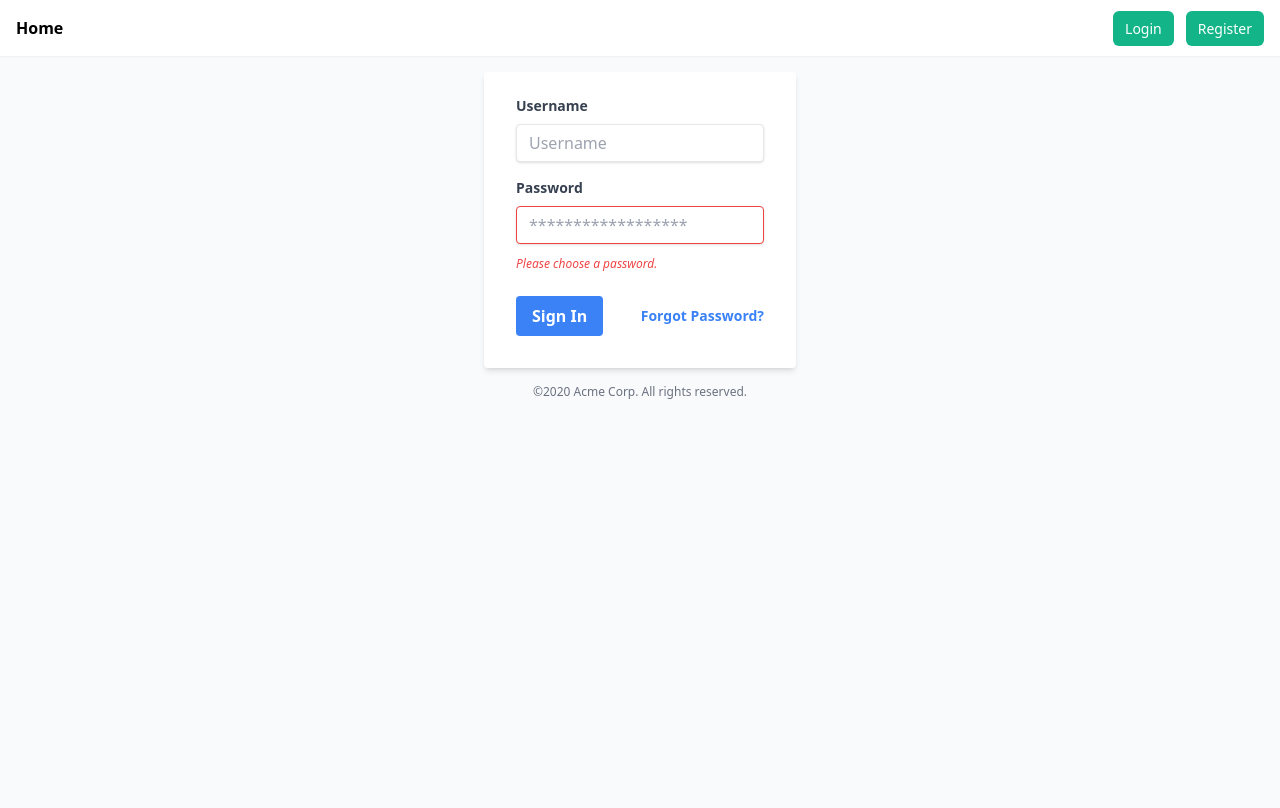
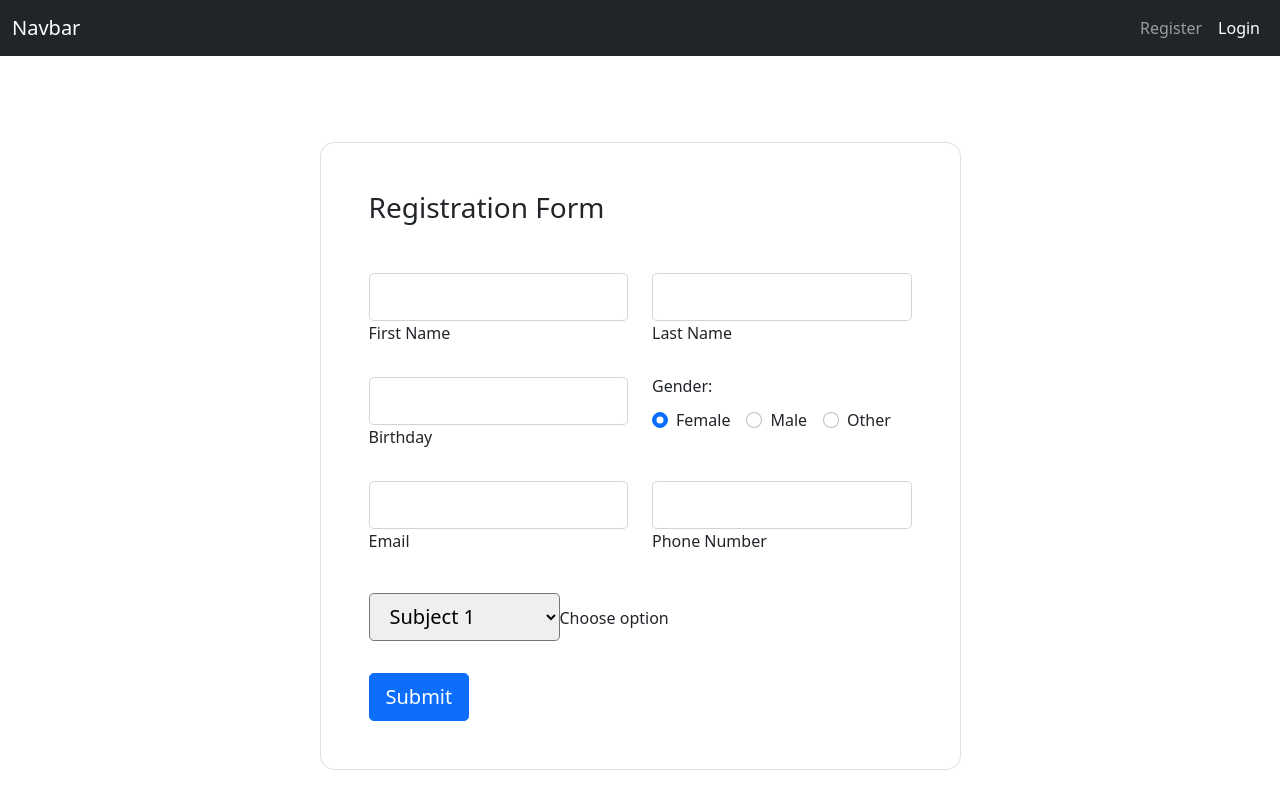
Before and after one commit to seriousTom/dividends_calculator_front, a Nuxt app: page /login in a window 1280 px wide. Shown: the top 808 px of the page. Built offline with nearby package versions, Linux system fonts and the light colour scheme.

Commit message:
registration

```diff
--- a/assets/css/tailwind.css
+++ /dev/null
@@ -1,17 +0,0 @@
-@tailwind base;
-@tailwind components;
-@tailwind utilities;
-
-body {
-    @apply bg-gray-50;
-}
-
-@layer components {
-    .btn {
-        @apply bg-[#12b488] text-white px-3 py-2 rounded-md text-sm text-white;
-    }
-
-    .row {
-        @apply flex;
-    }
-}
--- /dev/null
+++ b/components/Form/Input.vue
@@ -0,0 +1,37 @@
+<template>
+  <div class="mb-3">
+    <label v-if="label" :for="label" class="form-label">{{ label }}</label>
+    <input :type="type" class="form-control" :id="label" :name="name" v-model="inputValue" @input="onInput" :placeholder="label">
+    <div v-if="hasServerValidationError(name, serverValidationErrors)" class="text-danger" v-html="getServerValidationError(name, serverValidationErrors)"></div>
+  </div>
+</template>
+<script setup>
+const {getServerValidationError, hasServerValidationError} = useHandleServerValidationErrors();
+
+const props = defineProps({
+  serverValidationErrors: {
+    type: Object,
+    required: false,
+  },
+  label: {
+    type: String,
+    required: false
+  },
+  name: {
+    type: String,
+    required: true
+  },
+  type: {
+    type: String,
+    required: false,
+    default: 'text'
+  }
+});
+
+const inputValue = ref('');
+const emit = defineEmits(['update:modelValue']);
+
+const onInput = () => {
+  emit('update:modelValue', inputValue.value);
+}
+</script>
--- /dev/null
+++ b/composables/useHandleServerValidationErrors.js
@@ -0,0 +1,42 @@
+export default () => {
+    const serverValidationErrors = ref({});
+
+    const refreshErrors = (error) => {
+        if (error.status == 422) {
+            serverValidationErrors.value = error.data.errors;
+            console.log(error.data.errors);
+        }
+    };
+
+    const clearErrors = () => {
+        serverValidationErrors.value = {};
+    };
+
+    const getServerValidationError = (fieldName, errors) => {
+        if(errors) {
+            serverValidationErrors.value = errors;
+        }
+        if (serverValidationErrors.value[fieldName]) {
+            return serverValidationErrors.value[fieldName][0];
+        }
+        return '';
+    }
+
+    const hasServerValidationError = (fieldName, errors) => {
+        if(errors) {
+            serverValidationErrors.value = errors;
+        }
+        if (serverValidationErrors.value[fieldName]) {
+            return true;
+        }
+        return false;
+    }
+
+    return {
+        serverValidationErrors,
+        refreshErrors,
+        clearErrors,
+        getServerValidationError,
+        hasServerValidationError
+    };
+}
--- a/layouts/guest.vue
+++ b/layouts/guest.vue
@@ -1,19 +1,23 @@
 <template>
-  <div>
-    <header class="shadow-sm bg-white">
-      <nav class="container mx-auto p-4 flex justify-between">
-        <NuxtLink to="/" class="font-bold">Home</NuxtLink>
-        <ul class="flex gap-4">
-          <li>
-            <NuxtLink to="/login" class="btn mr-3">Login</NuxtLink>
-            <NuxtLink to="/login" class="btn">Register</NuxtLink>
-          </li>
-        </ul>
-      </nav>
-    </header>
-
-    <div class="container mx-auto p-4">
-      <slot />
-    </div>
-  </div>
+  <header>
+    <nav class="navbar navbar-expand-lg navbar-dark bg-dark">
+      <div class="container-fluid">
+        <a class="navbar-brand" href="#">Navbar</a>
+        <button class="navbar-toggler" type="button" data-bs-toggle="collapse" data-bs-target="#navbarSupportedContent" aria-controls="navbarSupportedContent" aria-expanded="false" aria-label="Toggle navigation">
+          <span class="navbar-toggler-icon"></span>
+        </button>
+        <div class="collapse navbar-collapse" id="navbarSupportedContent">
+          <ul class="navbar-nav ms-auto mb-2 mb-lg-0">
+            <li class="nav-item">
+              <NuxtLink to="/register" class="nav-link" active-class="active">Register</NuxtLink>
+            </li>
+            <li class="nav-item">
+              <NuxtLink to="/login" class="nav-link" active-class="active">Login</NuxtLink>
+            </li>
+          </ul>
+        </div>
+      </div>
+    </nav>
+  </header>
+  <slot />
 </template>
--- a/package.json
+++ b/package.json
@@ -8,7 +8,6 @@
     "postinstall": "nuxt prepare"
   },
   "devDependencies": {
-    "@nuxtjs/tailwindcss": "^6.2.0",
     "nuxt": "3.0.0"
   }
 }
--- a/pages/index.vue
+++ b/pages/index.vue
@@ -4,6 +4,9 @@
   </div>
 </template>
 <script>
+definePageMeta({
+  layout: 'guest'
+});
 export default {
 
 }
--- a/pages/login.vue
+++ b/pages/login.vue
@@ -1,38 +1,113 @@
 <template>
-  <div class="flex items-center flex-col">
-    <form class="bg-white shadow-md rounded px-8 pt-6 pb-8 mb-4 w-1/4">
-      <div class="mb-4">
-        <label class="block text-gray-700 text-sm font-bold mb-2" for="username">
-          Username
-        </label>
-        <input class="shadow appearance-none border rounded w-full py-2 px-3 text-gray-700 leading-tight focus:outline-none focus:shadow-outline" id="username" type="text" placeholder="Username">
+  <section class="vh-100 gradient-custom">
+    <div class="container py-5 h-100">
+      <div class="row justify-content-center align-items-center h-100">
+        <div class="col-12 col-lg-9 col-xl-7">
+          <div class="card shadow-2-strong card-registration" style="border-radius: 15px;">
+            <div class="card-body p-4 p-md-5">
+              <h3 class="mb-4 pb-2 pb-md-0 mb-md-5">Registration Form</h3>
+              <form>
+
+                <div class="row">
+                  <div class="col-md-6 mb-4">
+
+                    <div class="form-outline">
+                      <input type="text" id="firstName" class="form-control form-control-lg" />
+                      <label class="form-label" for="firstName">First Name</label>
+                    </div>
+
+                  </div>
+                  <div class="col-md-6 mb-4">
+
+                    <div class="form-outline">
+                      <input type="text" id="lastName" class="form-control form-control-lg" />
+                      <label class="form-label" for="lastName">Last Name</label>
+                    </div>
+
+                  </div>
+                </div>
+
+                <div class="row">
+                  <div class="col-md-6 mb-4 d-flex align-items-center">
+
+                    <div class="form-outline datepicker w-100">
+                      <input type="text" class="form-control form-control-lg" id="birthdayDate" />
+                      <label for="birthdayDate" class="form-label">Birthday</label>
+                    </div>
+
+                  </div>
+                  <div class="col-md-6 mb-4">
+
+                    <h6 class="mb-2 pb-1">Gender: </h6>
+
+                    <div class="form-check form-check-inline">
+                      <input class="form-check-input" type="radio" name="inlineRadioOptions" id="femaleGender"
+                             value="option1" checked />
+                      <label class="form-check-label" for="femaleGender">Female</label>
+                    </div>
+
+                    <div class="form-check form-check-inline">
+                      <input class="form-check-input" type="radio" name="inlineRadioOptions" id="maleGender"
+                             value="option2" />
+                      <label class="form-check-label" for="maleGender">Male</label>
+                    </div>
+
+                    <div class="form-check form-check-inline">
+                      <input class="form-check-input" type="radio" name="inlineRadioOptions" id="otherGender"
+                             value="option3" />
+                      <label class="form-check-label" for="otherGender">Other</label>
+                    </div>
+
+                  </div>
+                </div>
+
+                <div class="row">
+                  <div class="col-md-6 mb-4 pb-2">
+
+                    <div class="form-outline">
+                      <input type="email" id="emailAddress" class="form-control form-control-lg" />
+                      <label class="form-label" for="emailAddress">Email</label>
+                    </div>
+
+                  </div>
+                  <div class="col-md-6 mb-4 pb-2">
+
+                    <div class="form-outline">
+                      <input type="tel" id="phoneNumber" class="form-control form-control-lg" />
+                      <label class="form-label" for="phoneNumber">Phone Number</label>
+                    </div>
+
+                  </div>
+                </div>
+
+                <div class="row">
+                  <div class="col-12">
+
+                    <select class="select form-control-lg">
+                      <option value="1" disabled>Choose option</option>
+                      <option value="2">Subject 1</option>
+                      <option value="3">Subject 2</option>
+                      <option value="4">Subject 3</option>
+                    </select>
+                    <label class="form-label select-label">Choose option</label>
+
+                  </div>
+                </div>
+
+                <div class="mt-4 pt-2">
+                  <input class="btn btn-primary btn-lg" type="submit" value="Submit" />
+                </div>
+
+              </form>
+            </div>
+          </div>
+        </div>
       </div>
-      <div class="mb-6">
-        <label class="block text-gray-700 text-sm font-bold mb-2" for="password">
-          Password
-        </label>
-        <input class="shadow appearance-none border border-red-500 rounded w-full py-2 px-3 text-gray-700 mb-3 leading-tight focus:outline-none focus:shadow-outline" id="password" type="password" placeholder="******************">
-        <p class="text-red-500 text-xs italic">Please choose a password.</p>
-      </div>
-      <div class="flex items-center justify-between">
-        <button class="bg-blue-500 hover:bg-blue-700 text-white font-bold py-2 px-4 rounded focus:outline-none focus:shadow-outline" type="button">
-          Sign In
-        </button>
-        <a class="inline-block align-baseline font-bold text-sm text-blue-500 hover:text-blue-800" href="#">
-          Forgot Password?
-        </a>
-      </div>
-    </form>
-    <p class="text-center text-gray-500 text-xs">
-      &copy;2020 Acme Corp. All rights reserved.
-    </p>
-  </div>
+    </div>
+  </section>
 </template>
 <script>
 definePageMeta({
   layout: 'guest'
 });
-export default {
-
-}
 </script>
--- /dev/null
+++ b/pages/register.vue
@@ -0,0 +1,58 @@
+<template>
+  <section>
+    <div class="container py-5">
+      <div class="row justify-content-center align-items-center">
+        <div class="col-12 col-lg-9 col-xl-7">
+          <div class="card">
+            <div class="card-body">
+              <h5 class="card-title">Register</h5>
+              <form method="post" @submit.prevent="submit">
+                <FormInput v-model="name" :serverValidationErrors="serverValidationErrors" :name="'name'" :label="'Name'"/>
+                <FormInput v-model="email" :serverValidationErrors="serverValidationErrors" :name="'email'" :label="'Email'" :type="'email'"/>
+                <FormInput v-model="password" :serverValidationErrors="serverValidationErrors" :name="'password'" :label="'Password'" :type="'password'"/>
+                <FormInput v-model="password_confirmation" :serverValidationErrors="serverValidationErrors" :name="'password_confirmation'" :label="'Password confirmation'" :type="'password'"/>
+                <button type="submit" class=" btn btn-primary" :disabled="loading">
+                  <template v-if="!loading">
+                    Register
+                  </template>
+                  <template v-else>
+                    Loading...
+                  </template>
+                </button>
+              </form>
+            </div>
+          </div>
+        </div>
+      </div>
+    </div>
+  </section>
+</template>
+<script setup>
+
+definePageMeta({
+  layout: 'guest'
+});
+
+const {serverValidationErrors, refreshErrors, clearErrors, hasServerValidationError, getServerValidationError} = useHandleServerValidationErrors();
+
+const loading = ref(false);
+
+const name = ref('');
+const email = ref('');
+const password = ref('');
+const password_confirmation = ref('');
+
+const submit = async () => {
+  loading.value = true;
+  clearErrors();
+  try {
+    const response = await useApiFetch('/register', {method: 'POST', body: {name: name.value, email: email.value, password: password.value, password_confirmation: password_confirmation.value}});
+    loading.value = false;
+    console.log(response);
+  } catch(error) {
+    refreshErrors(error);
+    loading.value = false;
+    console.log(error);
+  }
+};
+</script>
```
Also changed, not shown: composables/useApiFetch.js (added, +9 -0 lines), nuxt.config.ts (+30 -1 lines), 1 other file (tests, documents, lock files or other folders).
